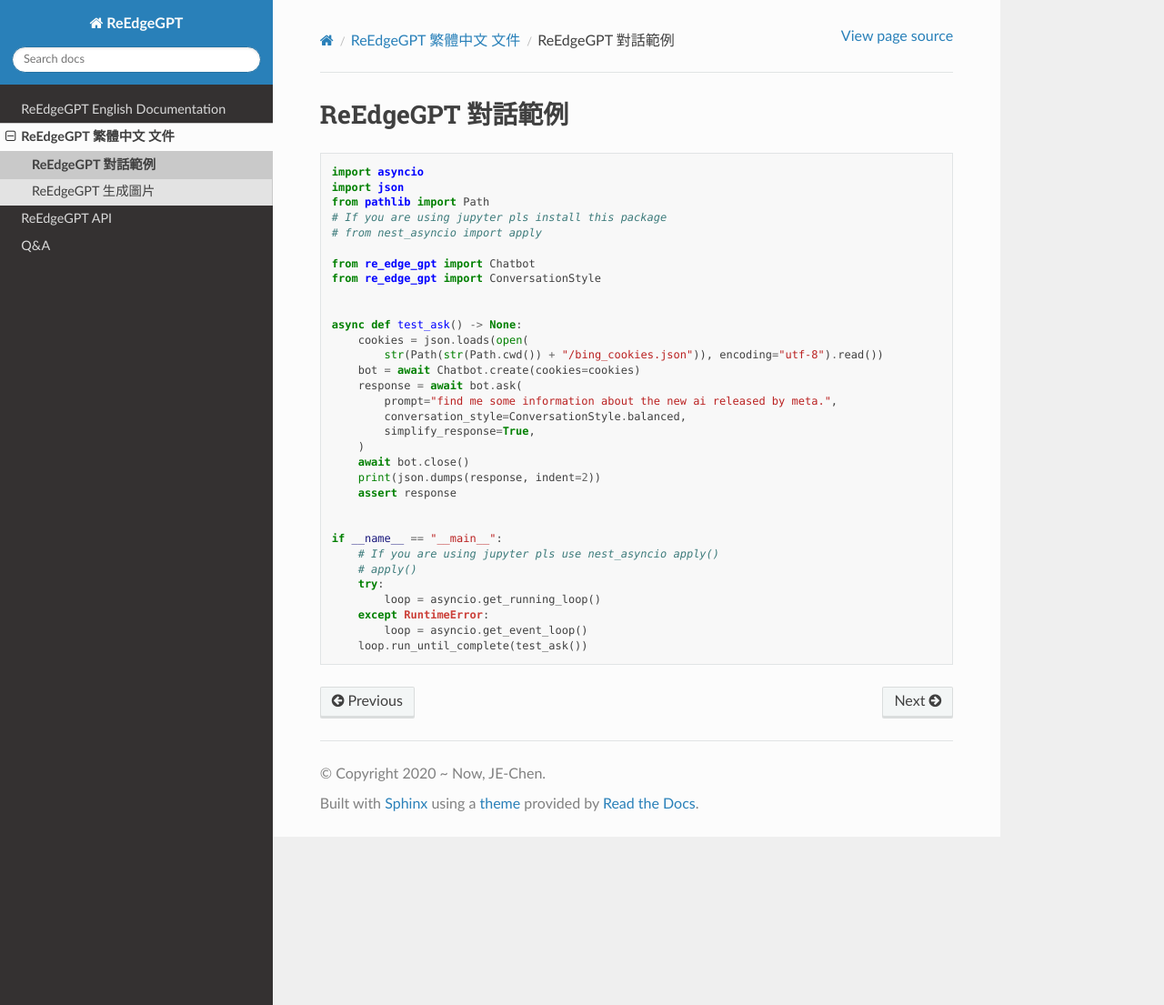
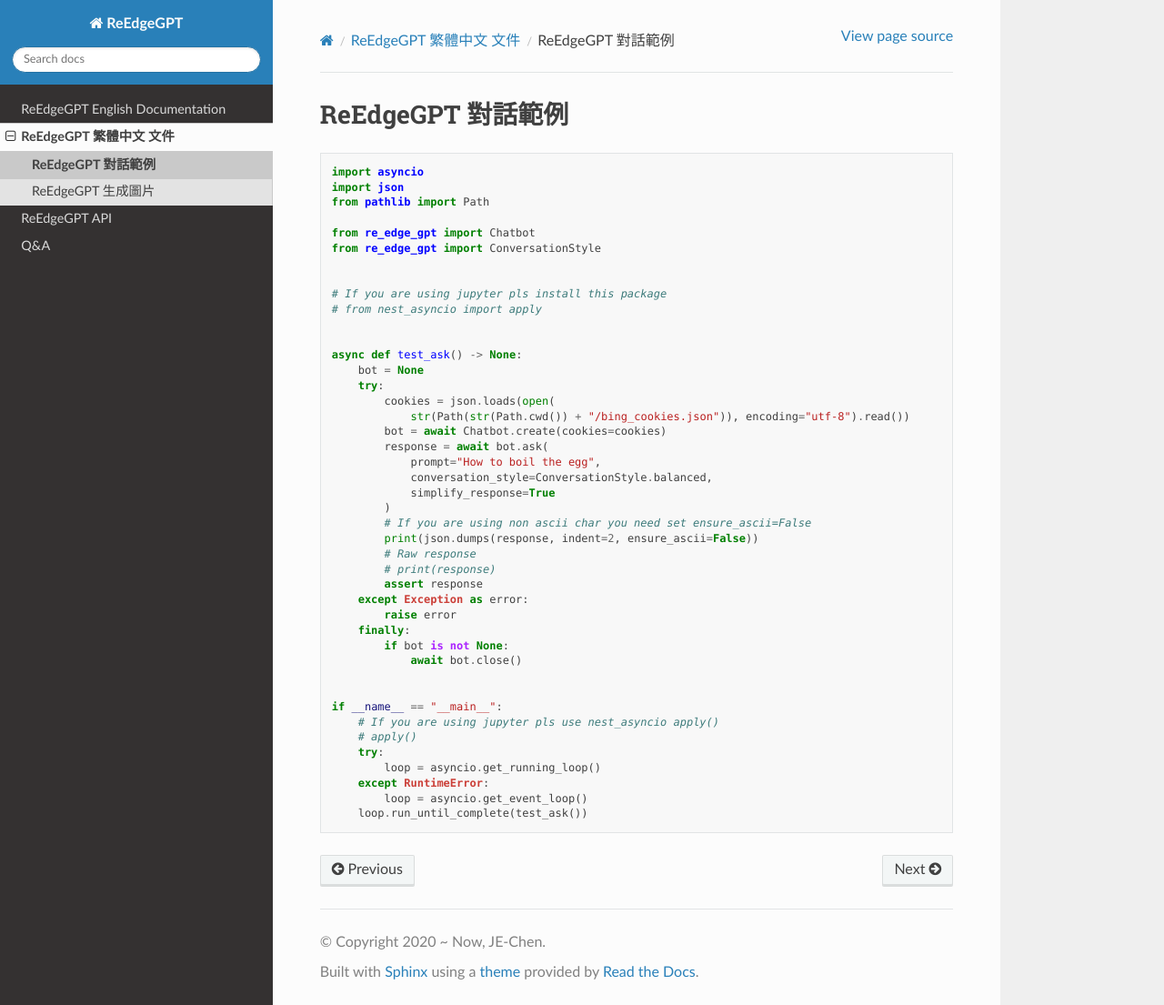
Before and after one commit to Integration-Automation/ReEdgeGPT, a Sphinx documentation site: the page built from docs/source/docs/Zh/chat_example.rst, in a window 1280 px wide and 1105 px high. Shown: the whole window at 91% size. Built offline with Sphinx 7.4.7 and the Read the Docs theme 2.0.0, drawn with Linux system fonts in a browser that asks for light colours.

```diff
--- a/docs/source/docs/Zh/chat_example.rst
+++ b/docs/source/docs/Zh/chat_example.rst
@@ -6,25 +6,36 @@ ReEdgeGPT 對話範例
     import asyncio
     import json
     from pathlib import Path
-    # If you are using jupyter pls install this package
-    # from nest_asyncio import apply
 
     from re_edge_gpt import Chatbot
     from re_edge_gpt import ConversationStyle
 
 
+    # If you are using jupyter pls install this package
+    # from nest_asyncio import apply
+
+
     async def test_ask() -> None:
-        cookies = json.loads(open(
-            str(Path(str(Path.cwd()) + "/bing_cookies.json")), encoding="utf-8").read())
-        bot = await Chatbot.create(cookies=cookies)
-        response = await bot.ask(
-            prompt="find me some information about the new ai released by meta.",
-            conversation_style=ConversationStyle.balanced,
-            simplify_response=True,
-        )
-        await bot.close()
-        print(json.dumps(response, indent=2))
-        assert response
+        bot = None
+        try:
+            cookies = json.loads(open(
+                str(Path(str(Path.cwd()) + "/bing_cookies.json")), encoding="utf-8").read())
+            bot = await Chatbot.create(cookies=cookies)
+            response = await bot.ask(
+                prompt="How to boil the egg",
+                conversation_style=ConversationStyle.balanced,
+                simplify_response=True
+            )
+            # If you are using non ascii char you need set ensure_ascii=False
+            print(json.dumps(response, indent=2, ensure_ascii=False))
+            # Raw response
+            # print(response)
+            assert response
+        except Exception as error:
+            raise error
+        finally:
+            if bot is not None:
+                await bot.close()
 
 
     if __name__ == "__main__":
```
Also changed, not shown: README.md (+28 -18 lines), docs/source/docs/Eng/chat_example.rst (+24 -13 lines), 2 other files.
